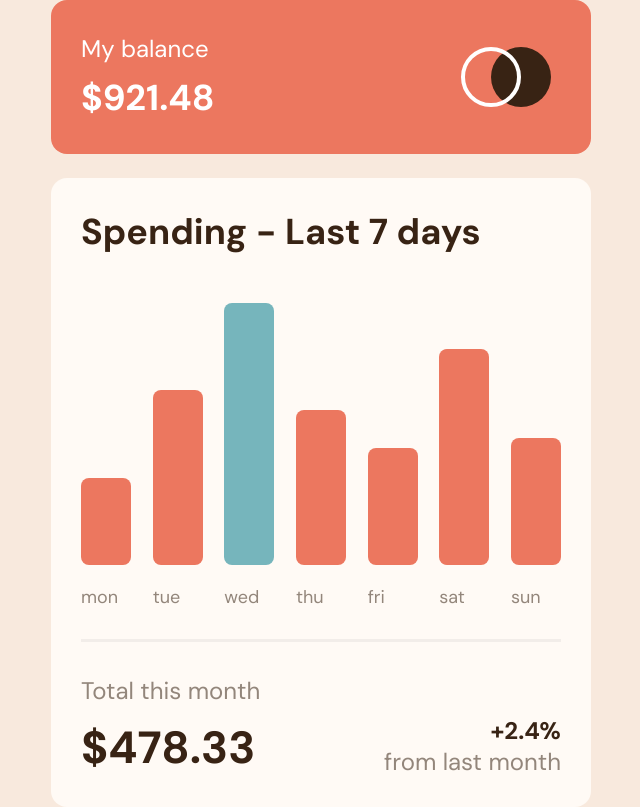
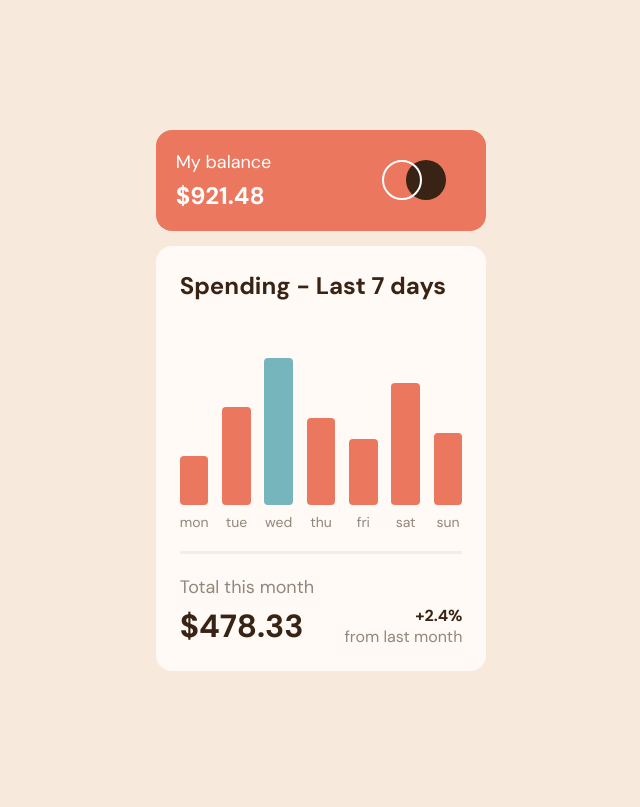
Before and after one commit to anichukwuebuka65/expense_chart, a plain HTML site: page index.html in a window 1280 px wide. Shown: the whole page, without its empty margins (319-959 px from the left). Drawn offline with Linux system fonts and the light colour scheme.

Commit message:
completed

```diff
--- a/index.js
+++ b/index.js
@@ -15,16 +15,22 @@ data.forEach(item => createBar(item))
  }
 
   function createBar(item){
+    const tooltip = document.createElement("span")
+    tooltip.innerText = "$" + item.amount
+    tooltip.className = "tooltip"
+
     const chartBar = document.createElement("span")
     chartBar.classList.add("fill")
     if(item.amount === max) chartBar.classList.add("active")
-    chartBar.style.height = `${item.amount * 5 }px`
+    chartBar.style.height = `${item.amount * 2.8 }px`
 
     const day = document.createElement("span")
     day.innerText = item.day
 
     const barContainer = document.createElement("div")
     barContainer.classList.add("value")
+
+    barContainer.appendChild(tooltip)
     barContainer.appendChild(chartBar)
     barContainer.appendChild(day)
 
--- a/style.css
+++ b/style.css
@@ -13,20 +13,20 @@ body {
     font-family: "DM Sans";
     background-color: hsl(27, 66%, 92%);
     min-height: 100vh;
-    color: hsl(28, 10%, 53%)
+    color: hsl(28, 10%, 53%);
+    padding: 0 16px;
 }
 
 .container {
-    min-width: 540px;
     margin: 0 auto;
 }
 
 .header {
     position: relative;
     background-color:  hsl(10, 79%, 65%);
-    padding: 33px 30px;
+    padding: 20px 20px;
     color: white;
-    margin-bottom: 24px;
+    margin-bottom: 15px;
     border-radius: 16px;
 }
 
@@ -36,70 +36,93 @@ body {
     top: 50%;
     right: 40px;
     transform: translateY(-50%);
-    width: 60px;
-    height: 60px;
+    width: 40px;
+    height: 40px;
     border-radius: 50%;
-    background-color:  hsl(25, 47%, 15%);;
+    background-color:  hsl(25, 47%, 15%);
 }
 
 .header::after {
      content: "";
     position: absolute;
     top: 50%;
-    right: 70px;
+    right: 64px;
     transform: translateY(-50%);
-    width: 60px;
-    height: 60px;
-    border: 4px solid white;
+    width: 40px;
+    height: 40px;
+    border: 2px solid white;
     border-radius: 50%;
 }
 
 .header__description {
-    font-size: 24px;
-    margin-bottom: 10px;
+    margin-bottom: 6px;
 }
 
 .header__balance {
-    font-size: 36px;
+    font-size: 24px;
     font-weight: 700;
 }
 
 .chart {
     background-color: hsl(33, 100%, 98%);
     border-radius: 16px;
-    padding: 30px;
+    padding: 24px;
 }
 
 .chart__title {
-    font-size: 36px;
+    font-size: 24px;
     font-weight: 700;
     color: hsl(25, 47%, 15%);
 }
 
 .chart__container {
-    display: flex;
-    justify-content: space-between;
-    align-items: flex-end;
-    min-height: 384px;
+    display: grid;
+    grid-template-columns: repeat(7, 1fr);
+    align-items: end;
+    gap: .75em;
+    min-height: 250px;
     box-shadow: 0px 3px rgba(0, 0, 0, 0.05);
-    margin-bottom: 36px;
+    margin-bottom: 24px;
 }
-
 
 .value {
     display: flex;
+    align-items: center;
+    position: relative;
     flex-direction: column;
-    margin: 30px 0;
+    margin: 20px 0 ;
+}
 
+.tooltip {
+    position : absolute;
+    display: none;
+    background-color: hsl(25, 47%, 15%);
+    color: white;
+    padding: 6px;
+    top: -40px;
+    left:-6px;
+    border-radius: 4px;
+}
+
+.value:hover .tooltip {
+    display: block;
+}
+
+.value:hover {
+    cursor: pointer;
 }
 
 .fill {
     display: inline-block;
-    width: 50px;
+    width: 100%;
     /* height: 120px; */
     background-color:  hsl(10, 79%, 65%);
-    border-radius: 8px;
-    margin-bottom: 20px;
+    border-radius: 4px;
+    margin-bottom: 8px;
+}
+
+.value span:nth-child(3){
+    font-size: 14px;
 }
 
 .fill.active {
@@ -107,7 +130,6 @@ body {
 }
 
 .expense {
-    font-size: 24px;
     display: flex;
     justify-content: space-between;
     align-items: flex-end;
@@ -115,6 +137,7 @@ body {
 
 .expense__percentage  {
     display: flex;
+    font-size: 16px;
     flex-direction: column;
     align-items: flex-end;
 }
@@ -126,7 +149,7 @@ body {
 
 .expense__total p:nth-child(2) {
     font-weight: 700;
-    font-size: 45px;
+    font-size: 32px;
     color: hsl(25, 47%, 15%);
-    margin-top: 12px;
+    margin-top: 6px;
 }
```
